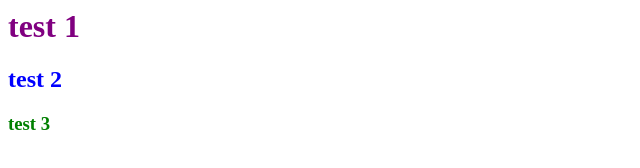
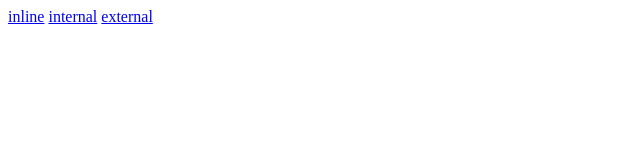
Before and after one commit to Jovahn/razridnor, a plain HTML site: page index.html in a window 1280 px wide. Shown: the whole page, without its empty margins (0-640 px from the left). Drawn offline with Linux system fonts and the light colour scheme.

Commit message:
still doing exercises :)

```diff
--- a/index.html
+++ b/index.html
@@ -1,16 +1,5 @@
 <html>
-    <h1 style="color: purple">test 1</h1>
-    <head>
-        <style>
-            h2{
-                color: blue
-            }
-        </style>
-    </head>
-    <h2>test 2</h2>
-    <link
-        rel="stylesheet"
-        href="styles.css"
-    />
-    <h3>test 3</h3>
+    <a href="./inline.html">inline</a>
+    <a href="./internal.html">internal</a>
+    <a href="./external.html">external</a>
 </html>
```
